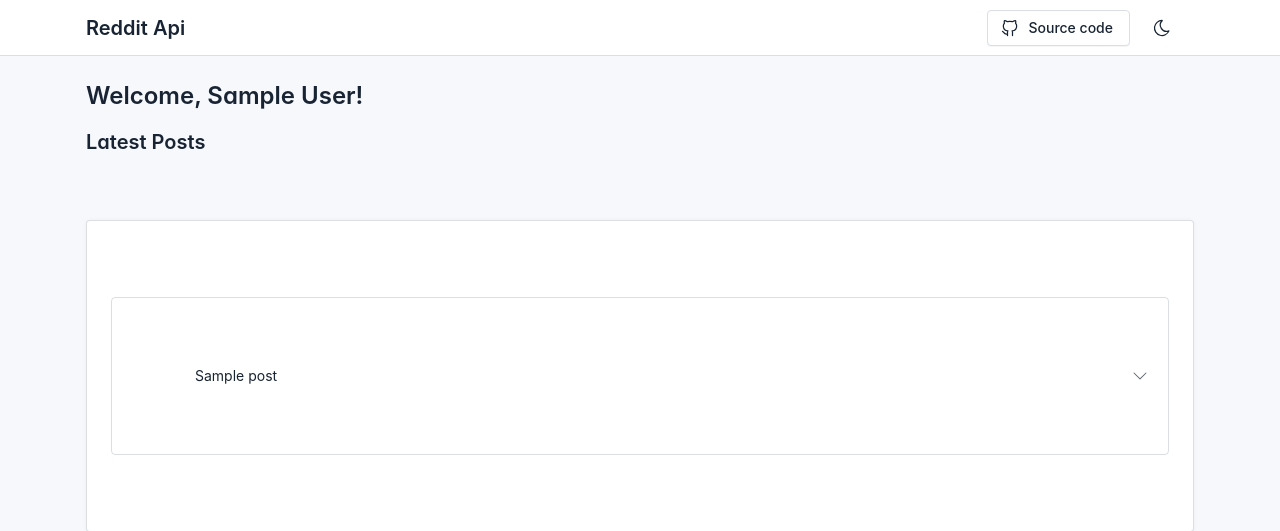
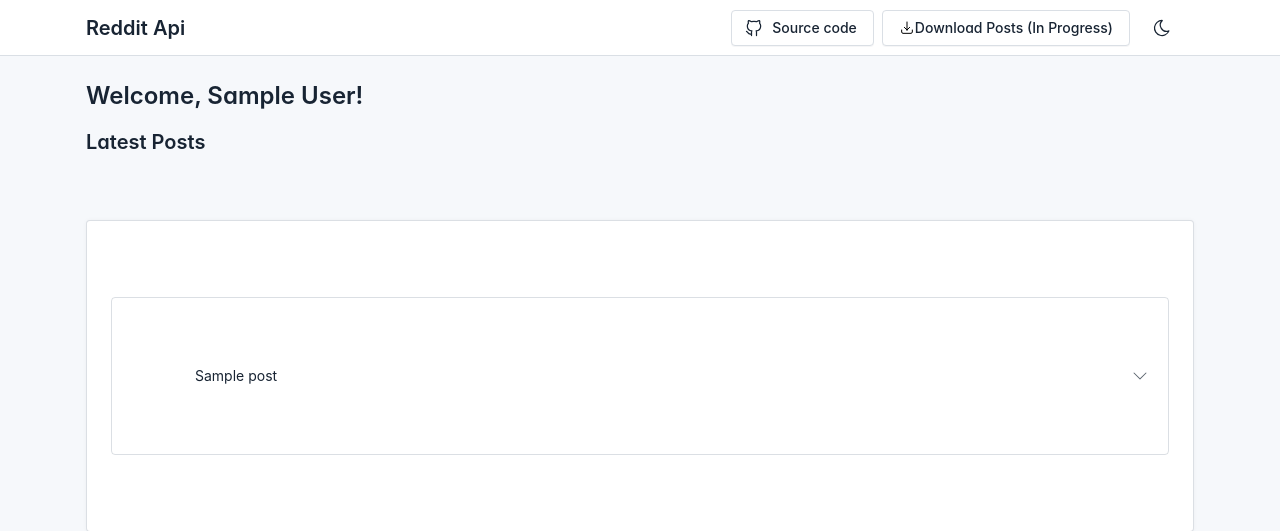
Before and after one commit to Batuhanaydnn/Flask-Reddit-Dashboard, a Flask app: template templates/dashboard.html in a window 1280 px wide. Shown: the top 531 px of the page. Run offline with Flask 3, Linux system fonts and the light colour scheme; the template is opened without the code that fills it: values that come from a table or form of the project are taken from there, others are empty; tables that the repository leaves empty hold one stand-in row (values such as "Sample post"); some libraries are stand-ins or nearby versions; some web fonts are replaced.

Commit message:
Added PDF download button on Dashboard

```diff
--- a/templates/dashboard.html
+++ b/templates/dashboard.html
@@ -51,6 +51,13 @@
                   <!-- Download SVG icon from http://tabler-icons.io/i/brand-github -->
                   <svg xmlns="http://www.w3.org/2000/svg" class="icon" width="24" height="24" viewBox="0 0 24 24" stroke-width="2" stroke="currentColor" fill="none" stroke-linecap="round" stroke-linejoin="round"><path stroke="none" d="M0 0h24v24H0z" fill="none"/><path d="M9 19c-4.3 1.4 -4.3 -2.5 -6 -3m12 5v-3.5c0 -1 .1 -1.4 -.5 -2c2.8 -.3 5.5 -1.4 5.5 -6a4.6 4.6 0 0 0 -1.3 -3.2a4.2 4.2 0 0 0 -.1 -3.2s-1.1 -.3 -3.5 1.3a12.3 12.3 0 0 0 -6.2 0c-2.4 -1.6 -3.5 -1.3 -3.5 -1.3a4.2 4.2 0 0 0 -.1 3.2a4.6 4.6 0 0 0 -1.3 3.2c0 4.6 2.7 5.7 5.5 6c-.6 .6 -.6 1.2 -.5 2v3.5" /></svg>
                   Source code
+                </a>
+                <a href="/download-pdf" class="btn" target="_blank" rel="noreferrer">
+
+                  <svg width="16px" height="16px" viewBox="0 0 24 24" fill="none" xmlns="http://www.w3.org/2000/svg">
+                    <path d="M20 15V18C20 19.1046 19.1046 20 18 20H6C4.89543 20 4 19.1046 4 18L4 15M8 11L12 15M12 15L16 11M12 15V3" stroke="#000000" stroke-width="1.5" stroke-linecap="round" stroke-linejoin="round"/>
+                  </svg>
+                   <span> Download Posts (In Progress)</span>
                 </a>
 
               </div>
```
Also changed, not shown: static/svg/download-logo.svg (added).
